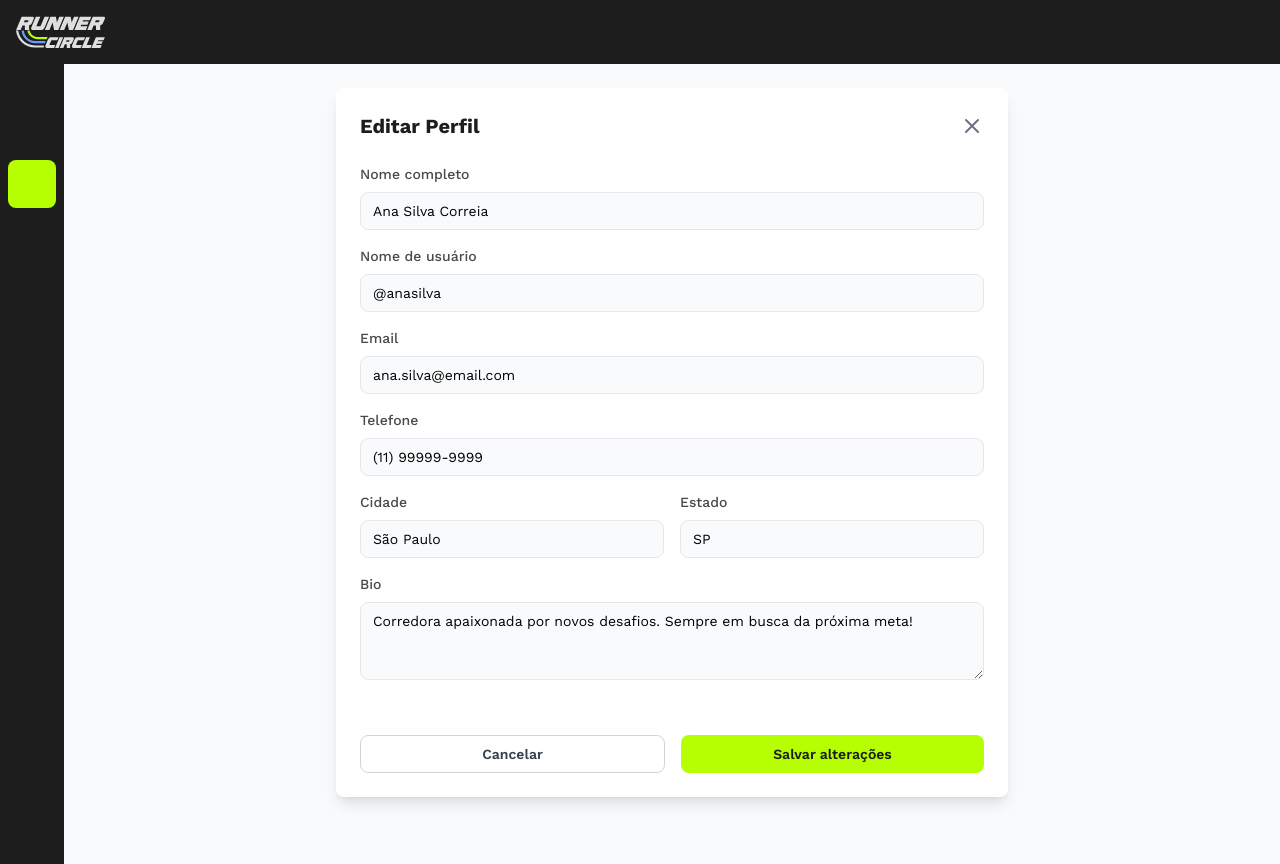
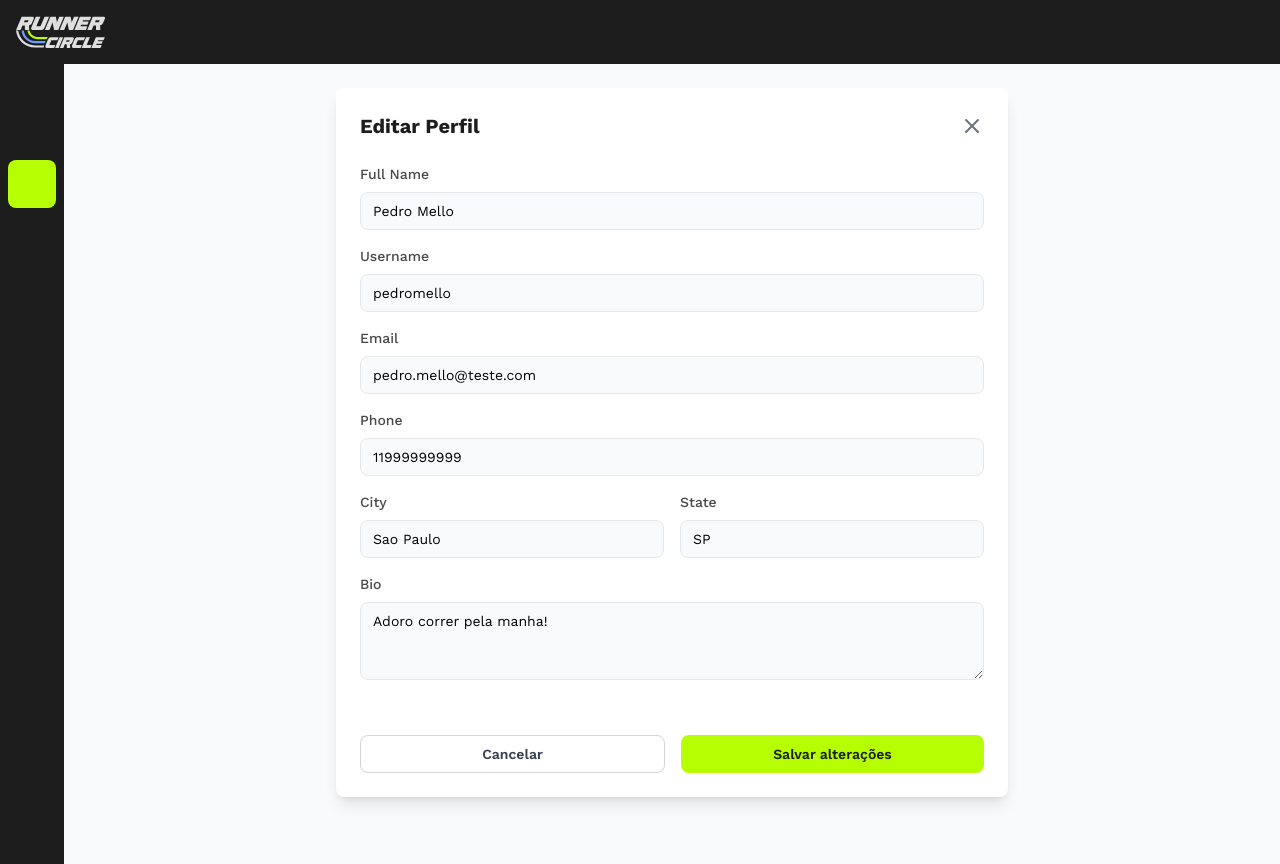
Before and after one commit to cicatrizdev/react-runner-circle, a React (Vite) app: page / in a window 1280 px wide. Both pictures are taken after a click on the button 32 px from the left and 184 px from the top of the page. Built offline with nearby package versions, Linux system fonts and the light colour scheme; data requests are answered from the project's data file; some icons are missing.

Commit message:
commit inicial

```diff
--- /dev/null
+++ b/database/json-server.json
@@ -0,0 +1,106 @@
+{
+  "user": {
+    "name": "Pedro Mello",
+    "username": "pedromello",
+    "email": "pedro.mello@teste.com",
+    "password": "123123",
+    "phone": "11999999999",
+    "city": "Sao Paulo",
+    "state": "SP",
+    "bio": "Adoro correr pela manha!"
+  },
+  "feed": [
+    {
+      "id": "1",
+      "user": {
+        "id": 1,
+        "name": "Ana Silva Correia"
+      },
+      "time": 1800,
+      "stats": {
+        "distance": "2 Km",
+        "calories": "300 Kcal",
+        "heartRate": "120 BPM"
+      },
+      "description": "Hoje fiz uma corrida matinal e olha foi ótima, bem melhor do que ontem",
+      "timestamp": "2025-01-15T07:30:00Z"
+    },
+    {
+      "id": "2",
+      "workout": {
+        "user": {
+          "id": 2,
+          "name": "Carlos Mendes"
+        },
+        "time": 2700,
+        "stats": {
+          "distance": "7.2 Km",
+          "calories": "450 Kcal",
+          "heartRate": "140 BPM"
+        },
+        "description": "Treino intervalado hoje! Consegui manter um ritmo bem legal durante todo o percurso",
+        "timestamp": "2025-01-15T18:45:00Z"
+      }
+    },
+    {
+      "id": "3",
+      "user": {
+        "id": 3,
+        "name": "Marina Santos"
+      },
+      "time": 1200,
+      "stats": {
+        "distance": "3.5 Km",
+        "calories": "250 Kcal",
+        "heartRate": "110 BPM"
+      },
+      "description": "Corrida rápida no final do dia. Preciso melhorar a resistência, mas foi um bom treino! Ver mais",
+      "timestamp": "2025-01-15T19:15:00Z"
+    },
+    {
+      "id": "4",
+      "user": {
+        "id": 4,
+        "name": "João Lima"
+      },
+      "time": 3600,
+      "stats": {
+        "distance": "10.0 Km",
+        "calories": "600 Kcal",
+        "heartRate": "150 BPM"
+      },
+      "description": "Long run de domingo! Que sensação incrível completar os 10km. Cada vez mais perto da meta da meia maratona",
+      "timestamp": "2025-01-14T08:00:00Z"
+    },
+    {
+      "id": "5",
+      "user": {
+        "id": 5,
+        "name": "Letícia Oliveira"
+      },
+      "time": 2100,
+      "stats": {
+        "distance": "6.0 Km",
+        "calories": "380 Kcal",
+        "heartRate": "130 BPM"
+      },
+      "description": "Primeiro treino da semana! Voltando ao ritmo depois do final de semana. Vamos com tudo! Ver mais",
+      "timestamp": "2025-01-13T06:30:00Z"
+    },
+    {
+      "id": "6",
+      "user": {
+        "id": 6,
+        "name": "Rafael Costa"
+      },
+      "time": 1500,
+      "stats": {
+        "distance": "4.2 Km",
+        "calories": "280 Kcal",
+        "heartRate": "115 BPM"
+      },
+      "description": "Treino regenerativo hoje. Focando na recuperação mas mantendo o corpo em movimento",
+      "timestamp": "2025-01-13T17:20:00Z"
+    }
+  ]
+}
--- a/src/components/forms/EditProfileForm.jsx
+++ b/src/components/forms/EditProfileForm.jsx
@@ -1,18 +1,53 @@
-import { useState } from 'react'
+import { useState, useEffect } from 'react'
 import Input from '../ui/Input'
 import Button from '../ui/Button'
 import Textarea from '../ui/Textarea'
 
 function EditProfileForm({ onSubmit, onCancel }) {
   const [formData, setFormData] = useState({
-    nome: 'Ana Silva Correia',
-    username: '@anasilva',
-    email: 'ana.silva@email.com',
-    telefone: '(11) 99999-9999',
-    cidade: 'São Paulo',
-    estado: 'SP',
-    bio: 'Corredora apaixonada por novos desafios. Sempre em busca da próxima meta!'
+    name: '',
+    username: '',
+    email: '',
+    phone: '',
+    city: '',
+    state: '',
+    bio: ''
   })
+  const [originalPassword, setOriginalPassword] = useState('')
+  const [loading, setLoading] = useState(true)
+  const [error, setError] = useState(null)
+
+  useEffect(() => {
+    const fetchUserData = async () => {
+      try {
+        setLoading(true)
+        const response = await fetch('http://localhost:3001/user')
+        if (!response.ok) {
+          throw new Error(`HTTP error! status: ${response.status}`)
+        }
+        const userData = await response.json()
+
+        setFormData({
+          name: userData.name || '',
+          username: userData.username || '',
+          email: userData.email || '',
+          phone: userData.phone || userData.telefone || '',
+          city: userData.city || userData.cidade || '',
+          state: userData.state || userData.estado || '',
+          bio: userData.bio || ''
+        })
+        setOriginalPassword(userData.password || '')
+        setError(null)
+      } catch (err) {
+        console.error('Error fetching user data:', err)
+        setError(err.message)
+      } finally {
+        setLoading(false)
+      }
+    }
+
+    fetchUserData()
+  }, [])
 
   const handleChange = (field) => (e) => {
     const value = e.target ? e.target.value : e
@@ -23,9 +58,55 @@ function EditProfileForm({ onSubmit, onCancel }) {
   }
 
 
-  const handleSubmit = (e) => {
+  const handleSubmit = async (e) => {
     e.preventDefault()
-    onSubmit?.(formData)
+    try {
+      const response = await fetch('http://localhost:3001/user', {
+        method: 'PUT',
+        headers: {
+          'Content-Type': 'application/json',
+        },
+        body: JSON.stringify({
+          name: formData.name,
+          username: formData.username,
+          email: formData.email,
+          password: originalPassword,
+          phone: formData.phone,
+          city: formData.city,
+          state: formData.state,
+          bio: formData.bio
+        })
+      })
+
+      if (!response.ok) {
+        throw new Error(`HTTP error! status: ${response.status}`)
+      }
+
+      onSubmit?.(formData)
+    } catch (err) {
+      console.error('Error updating user data:', err)
+      setError(err.message)
+    }
+  }
+
+  if (loading) {
+    return (
+      <div className="bg-white rounded-lg shadow-lg p-6 max-w-2xl mx-auto">
+        <div className="flex justify-center items-center py-8">
+          <div className="text-gray-500">Carregando dados do perfil...</div>
+        </div>
+      </div>
+    )
+  }
+
+  if (error) {
+    return (
+      <div className="bg-white rounded-lg shadow-lg p-6 max-w-2xl mx-auto">
+        <div className="flex justify-center items-center py-8">
+          <div className="text-red-500">Erro ao carregar perfil: {error}</div>
+        </div>
+      </div>
+    )
   }
 
   return (
@@ -47,17 +128,17 @@ function EditProfileForm({ onSubmit, onCancel }) {
         {/* Informações Pessoais */}
         <div className="space-y-4">
           <Input
-            label="Nome completo"
-            value={formData.nome}
-            onChange={handleChange('nome')}
-            placeholder="Seu nome completo"
+            label="Full Name"
+            value={formData.name}
+            onChange={handleChange('name')}
+            placeholder="Your full name"
           />
 
           <Input
-            label="Nome de usuário"
+            label="Username"
             value={formData.username}
             onChange={handleChange('username')}
-            placeholder="@seunome"
+            placeholder="@yourusername"
           />
 
           <Input
@@ -65,27 +146,27 @@ function EditProfileForm({ onSubmit, onCancel }) {
             type="email"
             value={formData.email}
             onChange={handleChange('email')}
-            placeholder="seu@email.com"
+            placeholder="your@email.com"
           />
 
           <Input
-            label="Telefone"
-            value={formData.telefone}
-            onChange={handleChange('telefone')}
+            label="Phone"
+            value={formData.phone}
+            onChange={handleChange('phone')}
             placeholder="(11) 99999-9999"
           />
 
           <div className="grid grid-cols-2 gap-4">
             <Input
-              label="Cidade"
-              value={formData.cidade}
-              onChange={handleChange('cidade')}
-              placeholder="Sua cidade"
+              label="City"
+              value={formData.city}
+              onChange={handleChange('city')}
+              placeholder="Your city"
             />
             <Input
-              label="Estado"
-              value={formData.estado}
-              onChange={handleChange('estado')}
+              label="State"
+              value={formData.state}
+              onChange={handleChange('state')}
               placeholder="SP"
             />
           </div>
@@ -94,7 +175,7 @@ function EditProfileForm({ onSubmit, onCancel }) {
             label="Bio"
             value={formData.bio}
             onChange={handleChange('bio')}
-            placeholder="Conte um pouco sobre você..."
+            placeholder="Tell us about yourself..."
             rows={3}
           />
         </div>
--- a/src/components/forms/LoginForm.jsx
+++ b/src/components/forms/LoginForm.jsx
@@ -8,12 +8,34 @@ function LoginForm({ onNavigateToRegister, onNavigateToFeed }) {
 	const [email, setEmail] = useState('');
 	const [password, setPassword] = useState('');
 	const [rememberMe, setRememberMe] = useState(false);
+	const [error, setError] = useState('');
+	const [loading, setLoading] = useState(false);
 
-	const handleSubmit = (e) => {
+	const handleSubmit = async (e) => {
 		e.preventDefault();
-		console.log('Login:', { email, password, rememberMe });
-		// Simular login bem-sucedido
-		onNavigateToFeed?.();
+		setError('');
+		setLoading(true);
+
+		try {
+			const response = await fetch('http://localhost:3001/user');
+			if (!response.ok) {
+				throw new Error('Erro ao conectar com o servidor');
+			}
+
+			const userData = await response.json();
+
+			if (userData.email === email && userData.password === password) {
+				console.log('Login successful:', { email, rememberMe });
+				onNavigateToFeed?.();
+			} else {
+				setError('Email ou senha incorretos. Tente novamente.');
+			}
+		} catch (err) {
+			console.error('Login error:', err);
+			setError('Erro ao fazer login. Tente novamente.');
+		} finally {
+			setLoading(false);
+		}
 	};
 
 	return (
@@ -22,6 +44,12 @@ function LoginForm({ onNavigateToRegister, onNavigateToFeed }) {
 			<p className='text-sm text-brand-gray-light mb-4'>Boas-vindas! Faça seu login.</p>
 
 			<form onSubmit={handleSubmit} className='space-y-4'>
+				{error && (
+					<div className='bg-red-50 border border-red-200 text-red-700 px-4 py-3 rounded-md text-sm'>
+						{error}
+					</div>
+				)}
+
 				<Input
 					label='Email'
 					type='email'
@@ -46,11 +74,13 @@ function LoginForm({ onNavigateToRegister, onNavigateToFeed }) {
 					onChange={(e) => setRememberMe(e.target.checked)}
 				/>
 
-				<Button type='submit'>
-					Login
-					<svg className='w-4 h-4 ml-2' fill='none' stroke='currentColor' viewBox='0 0 24 24'>
-						<path strokeLinecap='round' strokeLinejoin='round' strokeWidth={2} d='M9 5l7 7-7 7' />
-					</svg>
+				<Button type='submit' disabled={loading}>
+					{loading ? 'Entrando...' : 'Login'}
+					{!loading && (
+						<svg className='w-4 h-4 ml-2' fill='none' stroke='currentColor' viewBox='0 0 24 24'>
+							<path strokeLinecap='round' strokeLinejoin='round' strokeWidth={2} d='M9 5l7 7-7 7' />
+						</svg>
+					)}
 				</Button>
 			</form>
 
--- a/src/components/forms/RegisterForm.jsx
+++ b/src/components/forms/RegisterForm.jsx
@@ -10,6 +10,8 @@ function RegisterForm({ onNavigateToLogin }) {
 		password: '',
 		confirmPassword: '',
 	});
+	const [error, setError] = useState('');
+	const [loading, setLoading] = useState(false);
 
 	const handleChange = (field) => (e) => {
 		setFormData((prev) => ({
@@ -18,9 +20,55 @@ function RegisterForm({ onNavigateToLogin }) {
 		}));
 	};
 
-	const handleSubmit = (e) => {
+	const handleSubmit = async (e) => {
 		e.preventDefault();
-		console.log('Register:', formData);
+		setError('');
+
+		// Validar se as senhas coincidem
+		if (formData.password !== formData.confirmPassword) {
+			setError('As senhas não coincidem');
+			return;
+		}
+
+		// Validar se a senha tem pelo menos 6 caracteres
+		if (formData.password.length < 6) {
+			setError('A senha deve ter pelo menos 6 caracteres');
+			return;
+		}
+
+		setLoading(true);
+
+		try {
+			const response = await fetch('http://localhost:3001/user', {
+				method: 'PUT',
+				headers: {
+					'Content-Type': 'application/json',
+				},
+				body: JSON.stringify({
+					name: formData.name,
+					username: '',
+					email: formData.email,
+					password: formData.password,
+					phone: '',
+					city: '',
+					state: '',
+					bio: ''
+				})
+			});
+
+			if (!response.ok) {
+				throw new Error('Erro ao criar conta');
+			}
+
+			console.log('Account created successfully:', formData);
+			// Navegar para o login após sucesso
+			onNavigateToLogin?.();
+		} catch (err) {
+			console.error('Registration error:', err);
+			setError('Erro ao criar conta. Tente novamente.');
+		} finally {
+			setLoading(false);
+		}
 	};
 
 	return (
@@ -29,6 +77,12 @@ function RegisterForm({ onNavigateToLogin }) {
 			<p className='text-sm text-brand-gray-light mb-4'>Crie sua conta para começar a correr!</p>
 
 			<form onSubmit={handleSubmit} className='space-y-4'>
+				{error && (
+					<div className='bg-red-50 border border-red-200 text-red-700 px-4 py-3 rounded-md text-sm'>
+						{error}
+					</div>
+				)}
+
 				<Input
 					label='Nome completo'
 					type='text'
@@ -65,11 +119,13 @@ function RegisterForm({ onNavigateToLogin }) {
 					required
 				/>
 
-				<Button type='submit'>
-					Criar conta
-					<svg className='w-4 h-4 ml-2' fill='none' stroke='currentColor' viewBox='0 0 24 24'>
-						<path strokeLinecap='round' strokeLinejoin='round' strokeWidth={2} d='M9 5l7 7-7 7' />
-					</svg>
+				<Button type='submit' disabled={loading}>
+					{loading ? 'Criando conta...' : 'Criar conta'}
+					{!loading && (
+						<svg className='w-4 h-4 ml-2' fill='none' stroke='currentColor' viewBox='0 0 24 24'>
+							<path strokeLinecap='round' strokeLinejoin='round' strokeWidth={2} d='M9 5l7 7-7 7' />
+						</svg>
+					)}
 				</Button>
 			</form>
 
```
Also changed, not shown: database/json-graphql-server.js (renamed from src/data/mockWorkouts.js, +22 -43 lines), package.json (+7 -3 lines), src/pages/Feed.jsx (+56 -7 lines), database/database.js (deleted), 1 other file (tests, documents, lock files or other folders).
